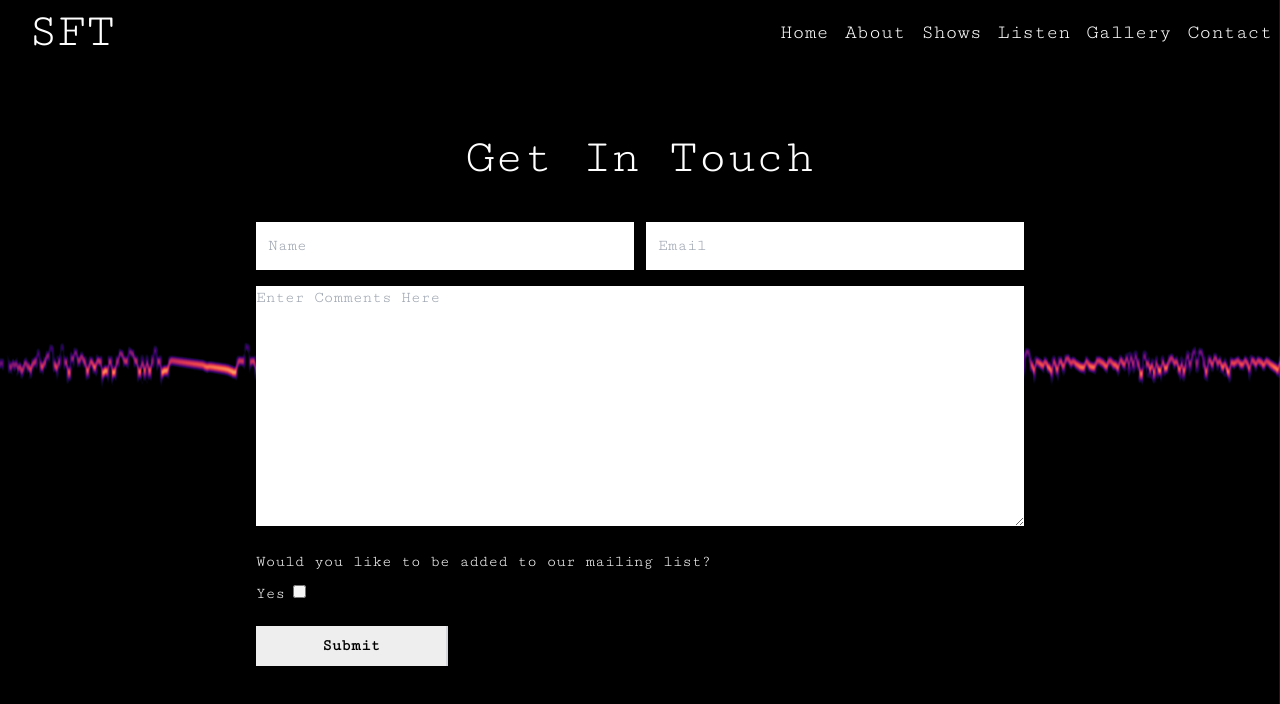
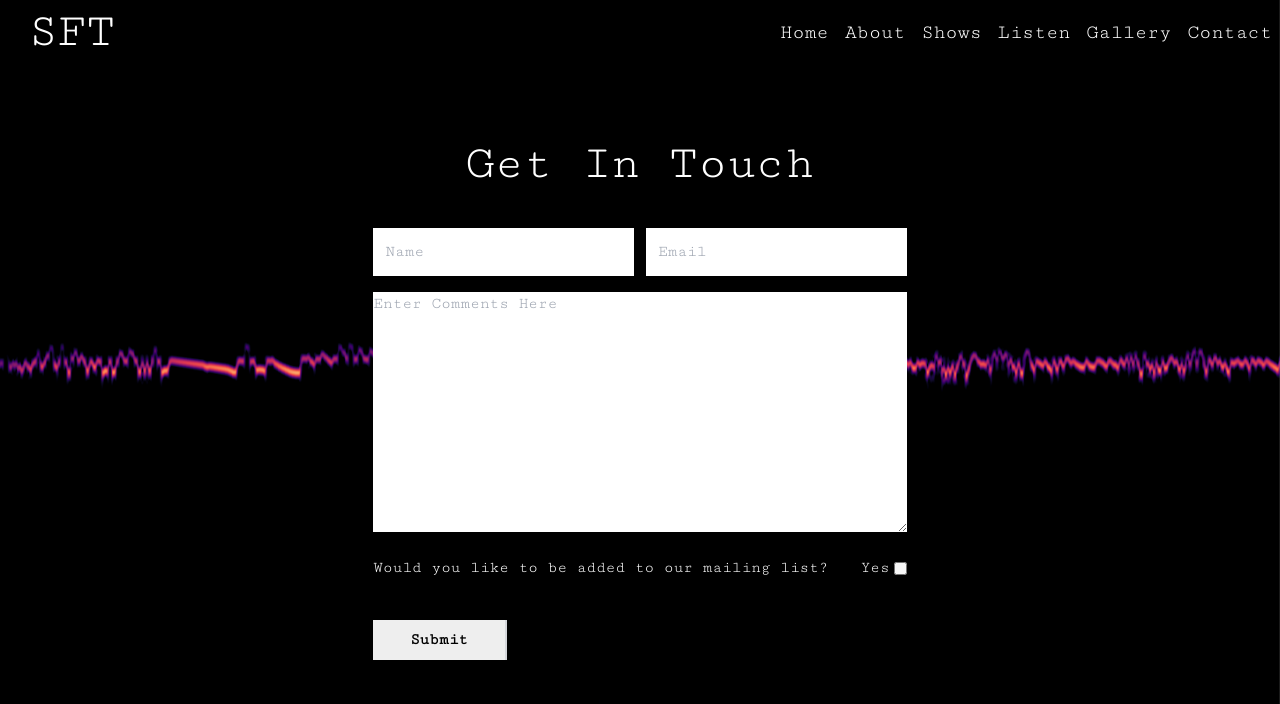
Before and after one commit to kaseyknudsen/Schimscheimer-Family-Trio-Website, a Next.js app: page /contact in a window 1280 px wide. Shown: the top 704 px of the page. Built offline with nearby package versions, Linux system fonts and the light colour scheme.

Commit message:
updated contact sheetand homepage link

```diff
--- a/app/components/Contact.js
+++ b/app/components/Contact.js
@@ -54,7 +54,7 @@ const Contact = () => {
   };
 
   return (
-    <div className="sm:min-w-[300px] md:min-w-[768px] lg:max-w-[1240px] text-white form-container">
+    <div className="max-w-xs sm:max-w-md md:max-w-lg lg:max-w-xl text-white form-container">
       <div className="flex justify-center">
         <h1 className=" text-white text-5xl mb-10 fadeIn3s">
           {!formSubmitted ? "Get In Touch" : "Form Submitted!"}
@@ -94,11 +94,11 @@ const Contact = () => {
               value={comments}
             ></textarea>
           </div>
-
-          <p className="mb-2 fadeIn6s">
+          <div className="md:flex md:flex-row items-center">
+            <p className="fadeIn6s mb-2 sm:mb-0 md:mr-8 sm:whitespace-nowrap">
               Would you like to be added to our mailing list?
             </p>
-          <label htmlFor="mailing-list-yes" className="mr-2 fadeIn6s">
+            <label htmlFor="mailing-list-yes" className="fadeIn6s mr-2 md:mr-1">
               Yes
             </label>
 
@@ -108,10 +108,10 @@ const Contact = () => {
               name="mailing-list"
               onChange={(e) => setMailingListYes(e.target.checked)}
               checked={mailingListYes}
-            className="mr-5 fadeIn7s"
+              className="fadeIn7s"
             />
-
-          <div className="mt-5 bg-white w-1/4 h-10 flex border-r-2 justify-center fadeIn8s">
+          </div>
+          <div className="mt-5 md:mt-10 bg-white w-1/4 h-10 flex border-r-2 justify-center fadeIn8s">
             <button type="submit" className="text-black font-semibold">
               Submit
             </button>
--- a/app/components/Hero.js
+++ b/app/components/Hero.js
@@ -25,15 +25,20 @@ const Hero = () => {
               other times maniacal moments.
             </p>
           </div>
-          <div className="homePageImage z-2 hidden sm:block fadeIn5s">
-            <Image src={genogram} width={700} height={700} alt="Genogram" />
-          </div>
+          <Link
+            href="https://schimscheimerfamilytrio.bandcamp.com/album/genogram"
+            target="_blank"
+          >
+            <div className="homePageImage z-2 hidden sm:block fadeIn5s">
+              <Image src={genogram} width={700} height={700} alt="Genogram" />
+            </div>
+          </Link>
           <div className="mt-5">
             <Link
               href="https://schimscheimerfamilytrio.bandcamp.com/album/genogram"
               target="_blank"
             >
-              <button className="px-8 py-2 border fadeIn6s  hover:scale-110 transition duration-700 ease-in-out">
+              <button className="px-8 py-2 border fadeIn6s bg-black hover:scale-110 transition duration-700 ease-in-out z-40">
                 Listen to Genogram on Bandcamp
               </button>
             </Link>
--- a/app/components/Navbar.js
+++ b/app/components/Navbar.js
@@ -3,7 +3,6 @@
 import Link from "next/link";
 import { useEffect, useState } from "react";
 import { AiOutlineMenu, AiOutlineClose } from "react-icons/ai";
-import { FaInstagramSquare, FaYoutube, FaInstagram } from "react-icons/fa";
 
 const Navbar = () => {
   const [nav, setNav] = useState(false);
--- a/app/components/Slider.js
+++ b/app/components/Slider.js
@@ -16,9 +16,7 @@ import {
   AiFillFastBackward,
   AiFillFastForward,
   AiOutlinePause,
-  AiOutlinePlaySquare
-
-
+  AiOutlinePlaySquare,
 } from "react-icons/ai";
 
 const Slider = ({ images }) => {
--- a/app/gallery/page.js
+++ b/app/gallery/page.js
@@ -24,7 +24,7 @@ const page = () => {
     trioAtElis,
   ];
   return (
-    <div className="custom-img6 bg-center p-8 h-screen z-[-1] flex flex-col justify-center items-center">
+    <div className="custom-img6 bg-center md:p-8 h-screen z-[-1] flex flex-col justify-center items-center">
       <div className="">
         <Slider images={imagesArray} title={"Gallery"} className="" />
       </div>
```
Lines whose indentation alone changed are shown as unchanged.
